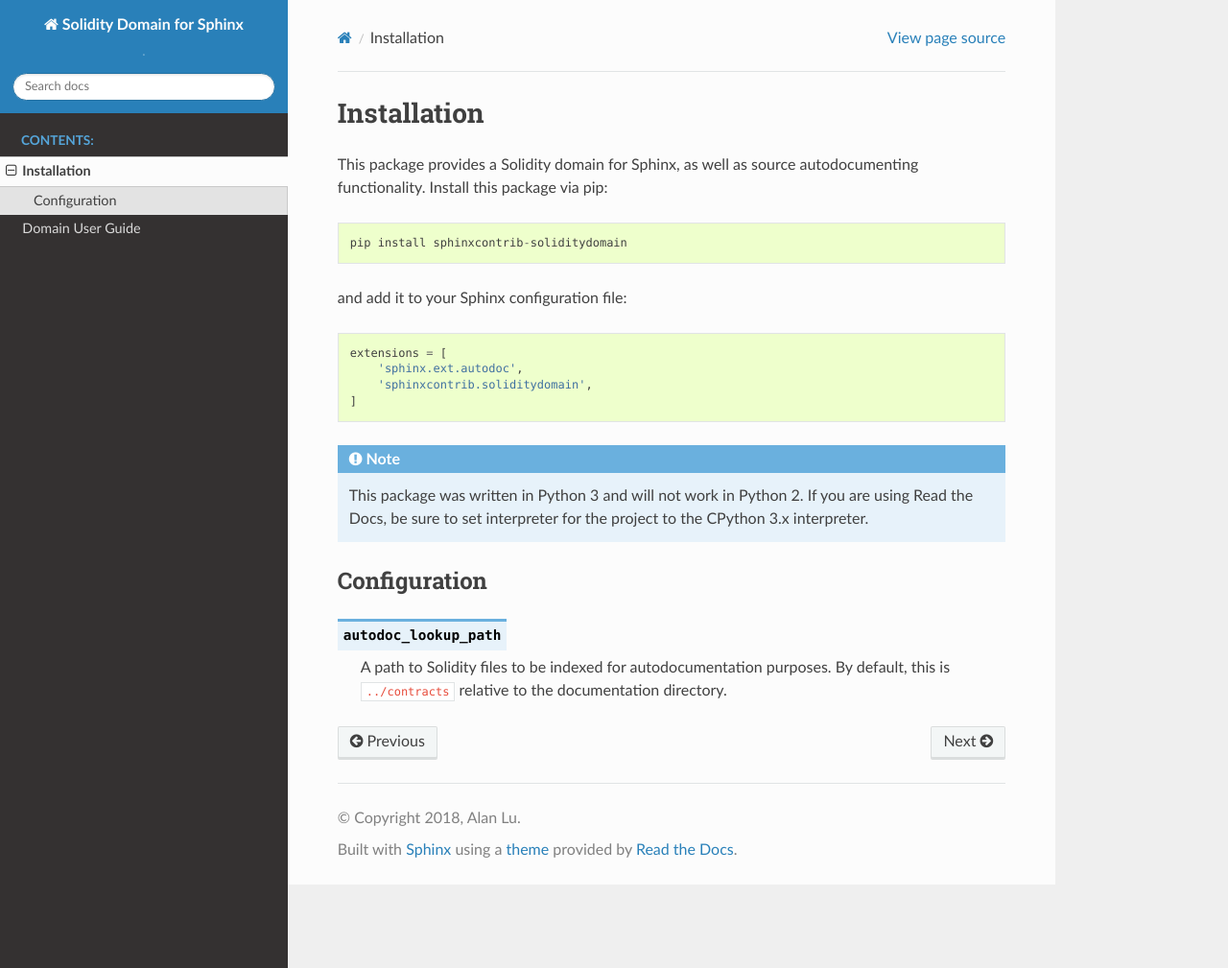
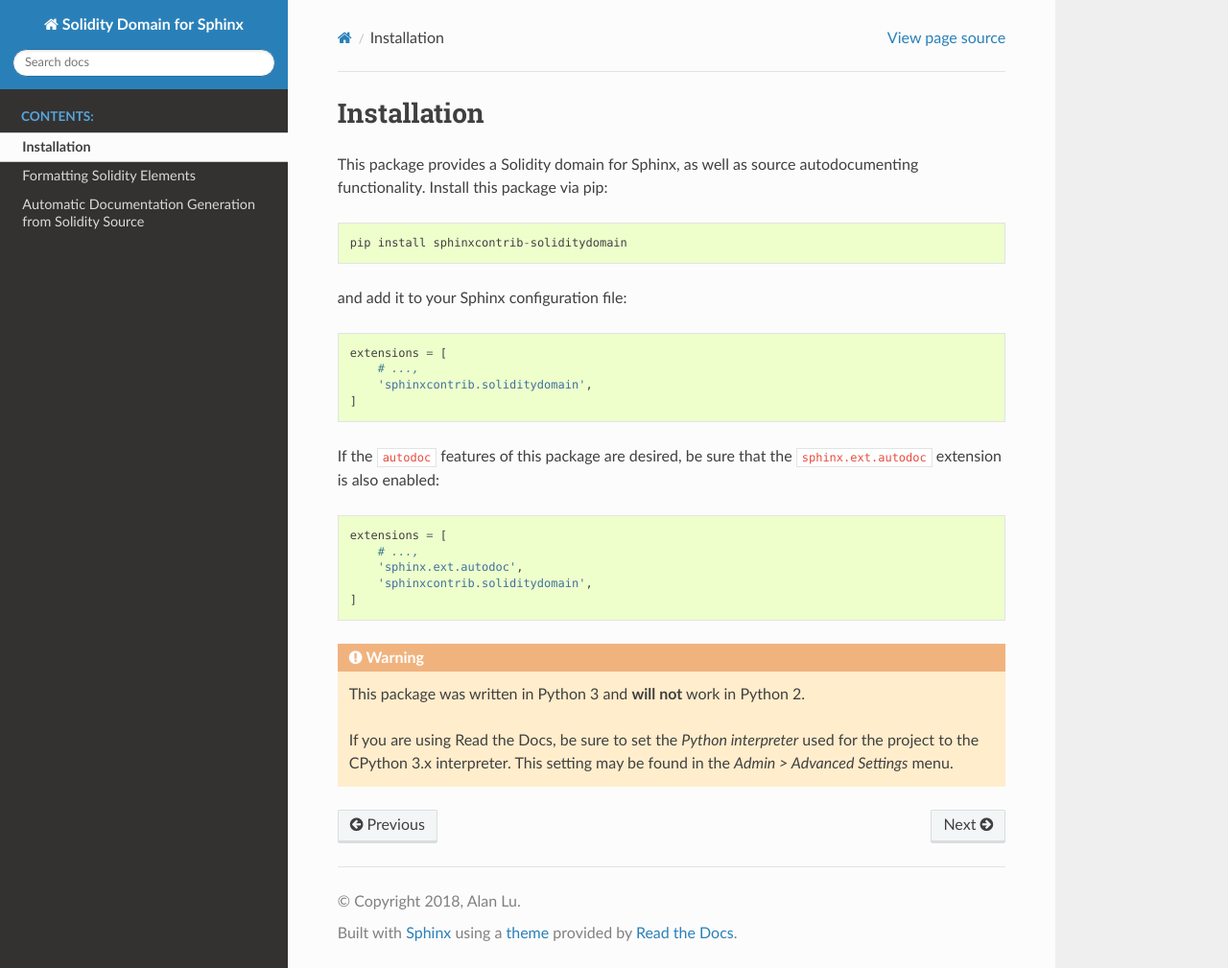
Before and after one commit to cag/sphinxcontrib-soliditydomain, a Sphinx documentation site: the page built from docs/installation.rst, in a window 1280 px wide and 1009 px high. Shown: the whole window at 96% size. Built offline with Sphinx 7.4.7 and the Read the Docs theme 2.0.0, drawn with Linux system fonts in a browser that asks for light colours; the version number could not be read and is left out.

Commit message:
Documented basic autodoc functionality

```diff
--- a/docs/conf.py
+++ b/docs/conf.py
@@ -42,7 +42,8 @@
 # extensions coming with Sphinx (named 'sphinx.ext.*') or your custom
 # ones.
 extensions = [
-    'sphinxcontrib.soliditydomain'
+    'sphinx.ext.autodoc',
+    'sphinxcontrib.soliditydomain',
 ]
 
 # Add any paths that contain templates here, relative to this directory.
@@ -157,3 +158,13 @@
      author, 'SolidityDomainforSphinx', 'One line description of project.',
      'Miscellaneous'),
 ]
+
+# -- Options for Solidity domain ---------------------------------------------
+
+autodoc_lookup_path = '.'
+
+# -- Add Solidity lexer
+
+from sphinx.highlighting import lexers
+from pygments_lexer_solidity import SolidityLexer
+lexers['solidity'] = SolidityLexer()
--- a/docs/domain.rst
+++ b/docs/formatting.rst
@@ -1,8 +1,5 @@
-Domain User Guide
-=================
-
 Formatting Solidity Elements
-----------------------------
+============================
 
 .. rst:directive::
     .. sol:contract:: Name is Parent1, Parent2, ...
--- a/docs/index.rst
+++ b/docs/index.rst
@@ -6,7 +6,8 @@
    :caption: Contents:
 
    installation
-   domain
+   formatting
+   autodoc
 
 Indices and tables
 ==================
--- a/docs/installation.rst
+++ b/docs/installation.rst
@@ -10,15 +10,20 @@
 .. code-block:: python
 
     extensions = [
+        # ...,
+        'sphinxcontrib.soliditydomain',
+    ]
+
+If the ``autodoc`` features of this package are desired, be sure that the ``sphinx.ext.autodoc`` extension is also enabled:
+
+.. code-block:: python
+
+    extensions = [
+        # ...,
         'sphinx.ext.autodoc',
         'sphinxcontrib.soliditydomain',
     ]
 
-.. note:: This package was written in Python 3 and will not work in Python 2. If you are using Read the Docs, be sure to set interpreter for the project to the CPython 3.x interpreter.
+.. warning:: This package was written in Python 3 and **will not** work in Python 2.
 
-Configuration
--------------
-
-.. describe:: autodoc_lookup_path
-
-    A path to Solidity files to be indexed for autodocumentation purposes. By default, this is :code:`../contracts` relative to the documentation directory.
+    If you are using Read the Docs, be sure to set the *Python interpreter* used for the project to the CPython 3.x interpreter. This setting may be found in the *Admin > Advanced Settings* menu.
--- a/docs/requirements.txt
+++ b/docs/requirements.txt
@@ -1,3 +1,4 @@
+pygments-lexer-solidity
 sphinx
 sphinx-autobuild
 sphinx_rtd_theme
```
Also changed, not shown: docs/autodoc.rst (added, +72 -0 lines), 1 other file.
